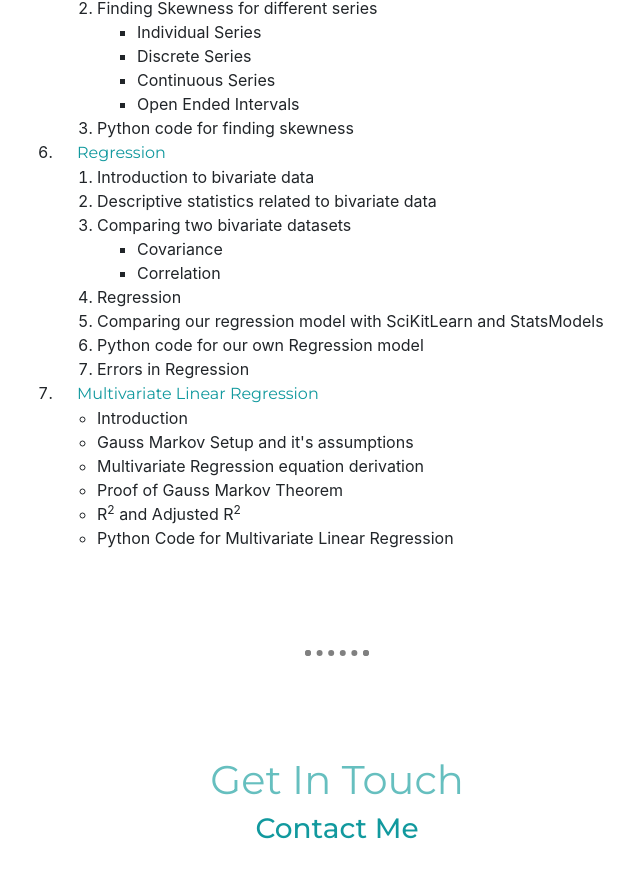
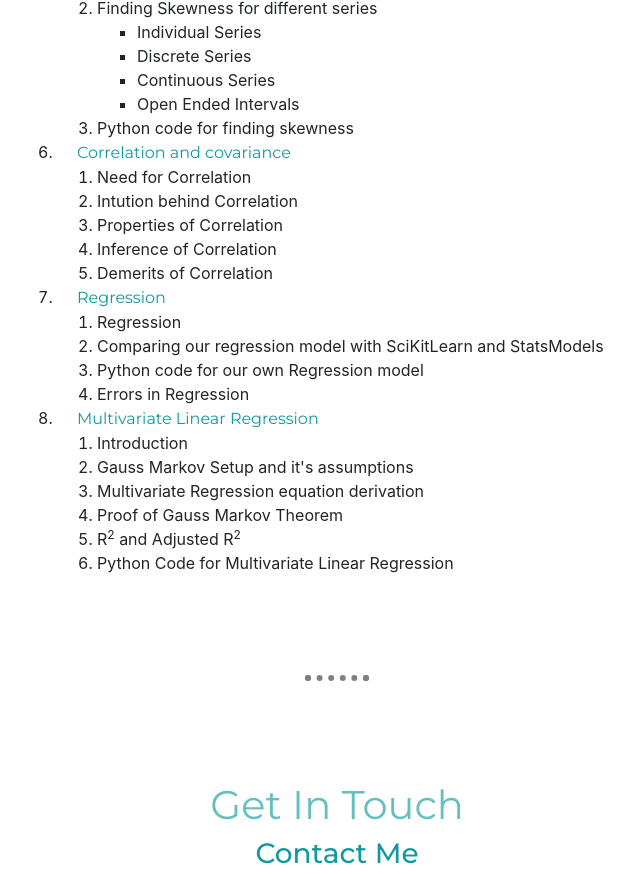
Before and after one commit to aayush1036/statistics, a plain HTML site: page index.html in a window 1280 px wide. Shown: the part 2145-3019 px from the top of the page, without its empty margins (303-943 px from the left). Drawn offline with nearby package versions, Linux system fonts and the light colour scheme.

Commit message:
update index.html

```diff
--- a/index.html
+++ b/index.html
@@ -56,7 +56,7 @@
     <div class="skill-row" id = "Topics">
         <h2> Topics covered in Statistics</h2>
                 <ol>
-                    <li> <a class="footer-link" href="https://aayush1036.github.io/mean/">Mean</a><br>
+                    <li> <a class="footer-link" href="https://aayushmaan1306.medium.com/mean-everything-you-need-to-know-about-mean-42393352df69">Mean</a><br>
                         Topics covered under this are:<br>
                         <ol>
                             <li>Types of data series</li>
@@ -71,7 +71,7 @@
                             <li>Python code for finding mean</li>
                         </ol>
                     </li>
-                    <li><a class="footer-link" href="https://aayush1036.github.io/median/">Median</a></li>
+                    <li><a class="footer-link" href="https://aayushmaan1306.medium.com/median-everything-you-need-to-know-about-median-71a014b7dd82">Median</a></li>
                     <ol>
                         <li>Introduction to Median</li>
                         <li>Finding Median of different data series</li>
@@ -106,7 +106,7 @@
                         <li>Demerits of Median</li>
                         <li>Python code for finding median</li>
                     </ol>
-                    <li><a class="footer-link" href="https://aayush1036.github.io/mode/">Mode</a></li>
+                    <li><a class="footer-link" href="https://aayushmaan1306.medium.com/mode-everything-you-need-to-know-about-mode-e634f52829d5">Mode</a></li>
                     <ol>
                         <li>Introduction to mode</li>
                         <li>Finding mode for different series</li>
@@ -142,29 +142,30 @@
                         </ul>
                         <li>Python code for finding skewness</li>
                     </ol>
+                    <li><a class="footer-link" href="">Correlation and covariance</a></li>
+                    <ol>
+                        <li>Need for Correlation</li>
+                        <li>Intution behind Correlation</li>
+                        <li>Properties of Correlation</li>
+                        <li>Inference of Correlation</li>
+                        <li>Demerits of Correlation</li>
+                    </ol>
                     <li><a class="footer-link" href="https://aayush1036.github.io/regression/">Regression</a></li>
                     <ol>
-                        <li>Introduction to bivariate data</li>
-                        <li>Descriptive statistics related to bivariate data</li>
-                        <li>Comparing two bivariate datasets</li>
-                        <ul>
-                            <li>Covariance</li>
-                            <li>Correlation</li>
-                        </ul>
                         <li>Regression</li>
                         <li>Comparing our regression model with SciKitLearn and StatsModels</li>
                         <li>Python code for our own Regression model</li>
                         <li>Errors in Regression</li>
                     </ol>
                     <li><a class = "footer-link" href="https://aayush1036.github.io/multivariate-linear-regression/"> Multivariate Linear Regression</a></li>
-                    <ul>
+                    <ol>
                         <li>Introduction</li>
                         <li>Gauss Markov Setup and it's assumptions</li>
                         <li>Multivariate Regression equation derivation</li>
                         <li>Proof of Gauss Markov Theorem</li>
                         <li>R<sup>2</sup> and Adjusted R<sup>2</sup></li>
                         <li>Python Code for Multivariate Linear Regression</li>
-                    </ul>
+                    </ol>
                 </ol>
     </div>
     </div>
@@ -184,6 +185,9 @@
             <a class="footer-link" href="https://github.com/aayush1036"><i class="fab fa-github"></i>
                 GitHub Profile
             </a>
+            <a class="footer-link" href="https://aayushmaan1306.medium.com/"><i class="fab fa-medium"></i>
+                Medium Profile
+            </a>
             <br>
             <i class="fas fa-map-pin copyright"></i>
             <p class="copyright">Mumbai, MH</p>
```
